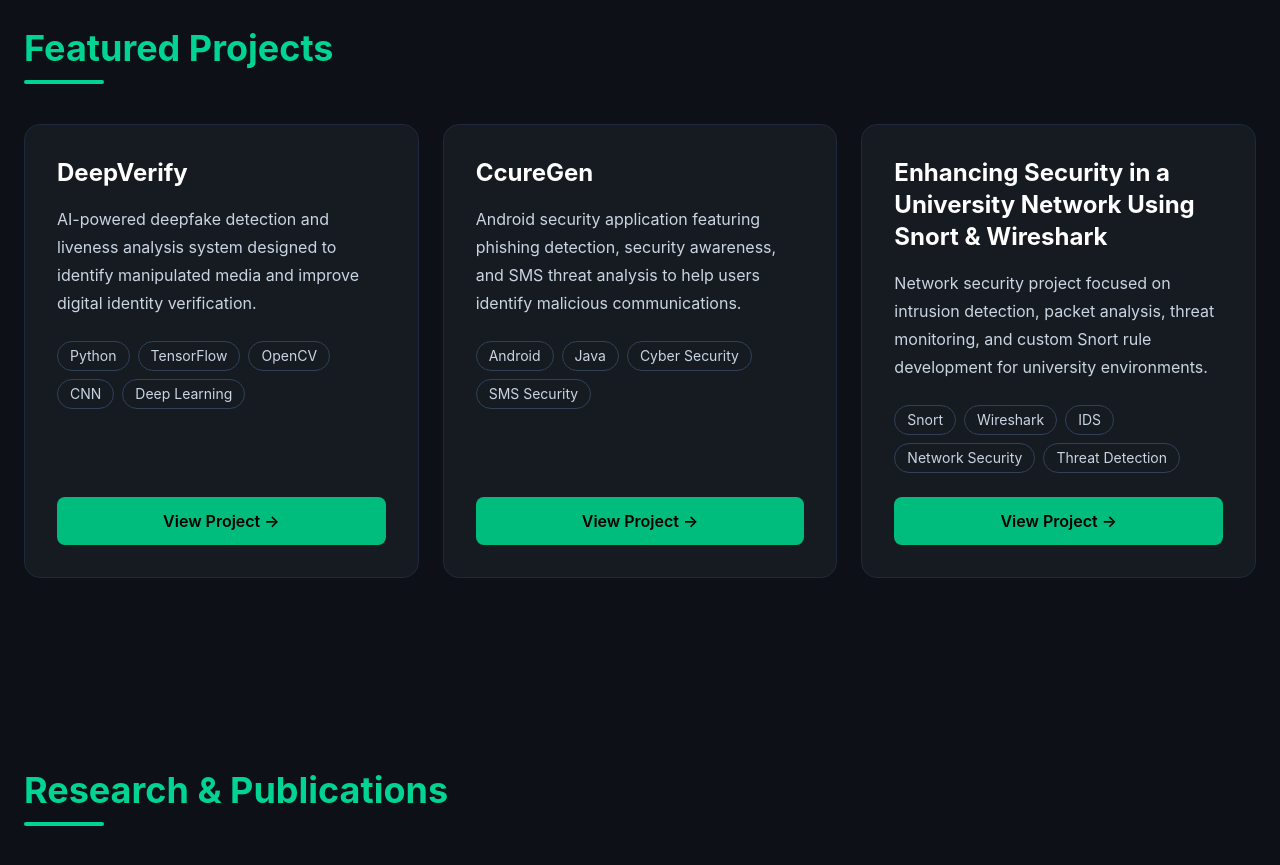
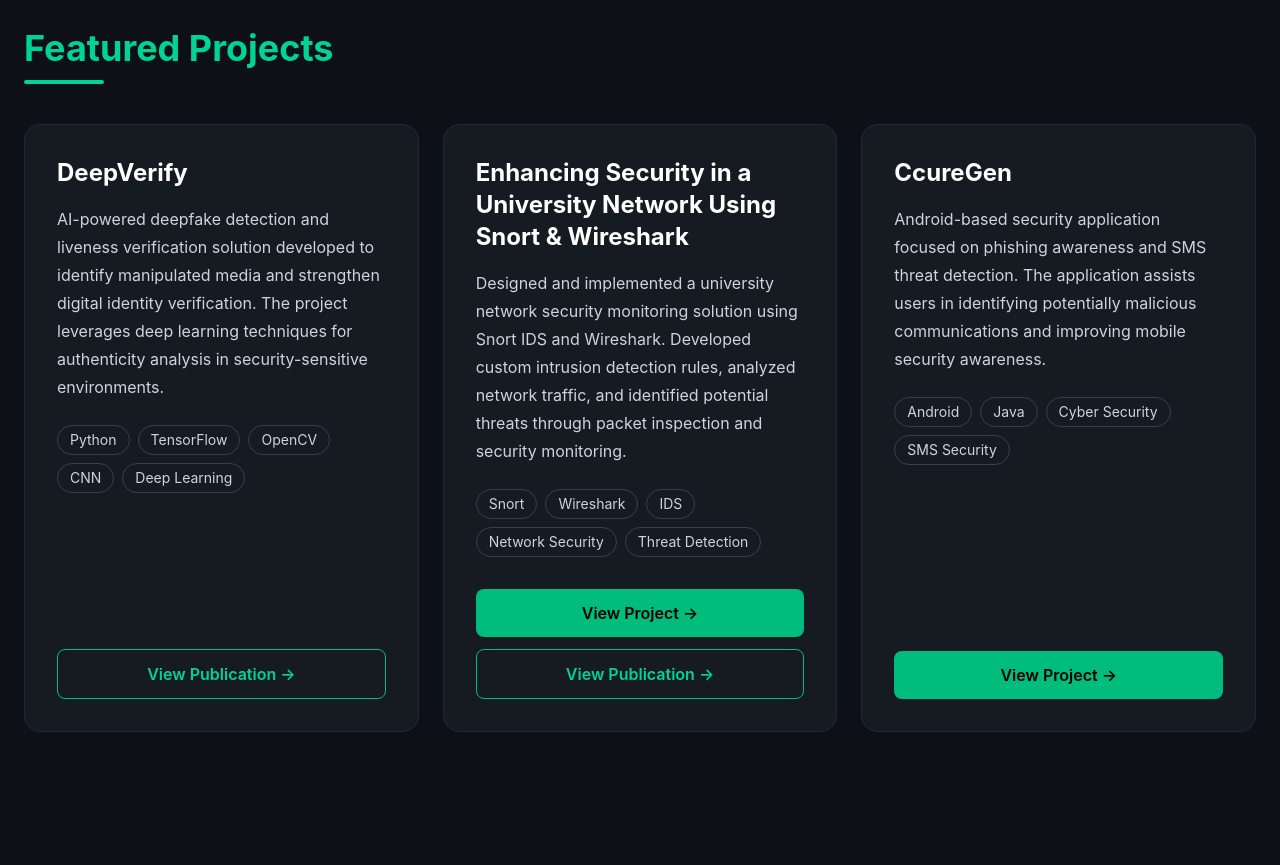
Before and after one commit to shahrachit0202/rachit-portfolio, a React (Vite) app: page / in a window 1280 px wide. Shown: the part 5320-6185 px from the top of the page. Built offline with nearby package versions, Linux system fonts and the light colour scheme.

Commit message:
Enhanced projects section

```diff
--- a/src/components/Projects.jsx
+++ b/src/components/Projects.jsx
@@ -6,7 +6,8 @@
     {
       title: "DeepVerify",
       description:
-        "AI-powered deepfake detection and liveness analysis system designed to identify manipulated media and improve digital identity verification.",
+        "AI-powered deepfake detection and liveness verification solution developed to identify manipulated media and strengthen digital identity verification. The project leverages deep learning techniques for authenticity analysis in security-sensitive environments.",
+
       technologies: [
         "Python",
         "TensorFlow",
@@ -14,24 +15,20 @@
         "CNN",
         "Deep Learning",
       ],
+
       github: "#",
+
+      publication:
+        "https://link.springer.com/chapter/10.1007/978-981-97-8605-3_18",
     },
+
     {
-      title: "CcureGen",
+      title:
+        "Enhancing Security in a University Network Using Snort & Wireshark",
+
       description:
-        "Android security application featuring phishing detection, security awareness, and SMS threat analysis to help users identify malicious communications.",
-      technologies: [
-        "Android",
-        "Java",
-        "Cyber Security",
-        "SMS Security",
-      ],
-      github: "https://github.com/shailshah2757/PhishSMS",
-    },
-    {
-      title: "Enhancing Security in a University Network Using Snort & Wireshark",
-      description:
-        "Network security project focused on intrusion detection, packet analysis, threat monitoring, and custom Snort rule development for university environments.",
+        "Designed and implemented a university network security monitoring solution using Snort IDS and Wireshark. Developed custom intrusion detection rules, analyzed network traffic, and identified potential threats through packet inspection and security monitoring.",
+
       technologies: [
         "Snort",
         "Wireshark",
@@ -39,7 +36,29 @@
         "Network Security",
         "Threat Detection",
       ],
-      github: "https://github.com/shahrachit0202/snort_rules",
+
+      github:
+        "https://github.com/shahrachit0202/snort_rules",
+
+      publication:
+        "https://link.springer.com/chapter/10.1007/978-981-97-6675-8_11",
+    },
+
+    {
+      title: "CcureGen",
+
+      description:
+        "Android-based security application focused on phishing awareness and SMS threat detection. The application assists users in identifying potentially malicious communications and improving mobile security awareness.",
+
+      technologies: [
+        "Android",
+        "Java",
+        "Cyber Security",
+        "SMS Security",
+      ],
+
+      github:
+        "https://github.com/shailshah2757/PhishSMS",
     },
   ];
 
@@ -77,7 +96,7 @@
                   {project.description}
                 </p>
 
-                <div className="flex flex-wrap gap-2 mb-6">
+                <div className="flex flex-wrap gap-2 mb-8">
                   {project.technologies.map((tech) => (
                     <span
                       key={tech}
@@ -97,12 +116,14 @@
                 </div>
               </div>
 
+              <div className="flex flex-col gap-3">
+
+                {project.github !== "#" && (
                   <a
                     href={project.github}
                     target="_blank"
                     rel="noreferrer"
                     className="
-                  inline-block
                       text-center
                       bg-emerald-500
                       text-black
@@ -115,6 +136,31 @@
                   >
                     View Project →
                   </a>
+                )}
+
+                {project.publication && (
+                  <a
+                    href={project.publication}
+                    target="_blank"
+                    rel="noreferrer"
+                    className="
+                      text-center
+                      border
+                      border-emerald-500
+                      text-emerald-400
+                      font-semibold
+                      py-3
+                      rounded-lg
+                      hover:bg-emerald-500
+                      hover:text-black
+                      transition
+                    "
+                  >
+                    View Publication →
+                  </a>
+                )}
+
+              </div>
             </div>
           ))}
 
```
Lines whose indentation alone changed are shown as unchanged.
